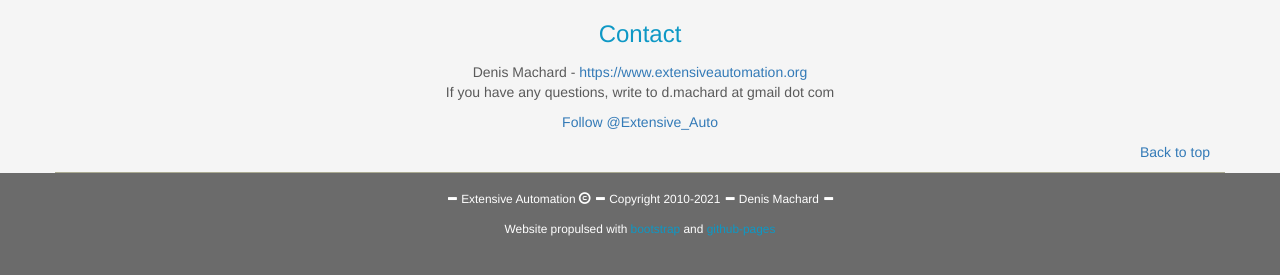
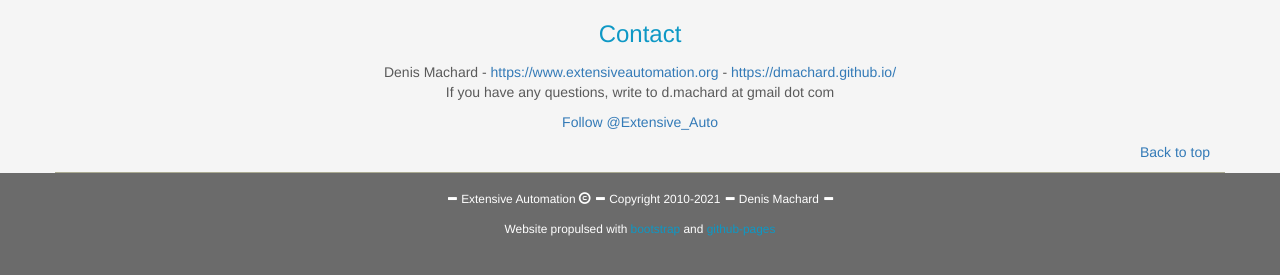
Before and after one commit to ExtensiveAutomation/extensiveautomation.github.io, a Jekyll site: the page built from index.md, in a window 1280 px wide and 900 px high, scrolled down 3772 px, cut to the strip 597-872 px from the top of the window. Built offline with Jekyll 4.4.1, drawn with Linux system fonts in a browser that asks for light colours; our own code applies the rules of GitHub Pages for plain Markdown files; comment, search, counter and statistics services are not loaded; part of the change alters nothing that is shown.

Commit message:
Update default.html

```diff
--- a/_layouts/default.html
+++ b/_layouts/default.html
@@ -546,7 +546,7 @@
             <div class="row">
                 <h3 class="sub-title text-center">Contact</h3>
                 <div class="block text-center">
-                    <p>Denis Machard - <a href="https://www.extensiveautomation.org/">https://www.extensiveautomation.org</a>
+                    <p>Denis Machard - <a href="https://www.extensiveautomation.org/">https://www.extensiveautomation.org</a> - <a href="https://dmachard.github.io/">https://dmachard.github.io/</a>
                     <br /> If you have any questions, write to d.machard at gmail dot com</p>
                     <p><a href="https://twitter.com/Extensive_Auto" class="twitter-follow-button" data-show-count="false" data-size="large">Follow @Extensive_Auto</a></p>
                 </div>
```
